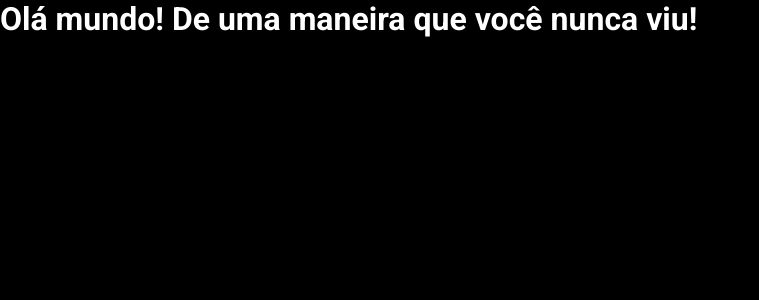
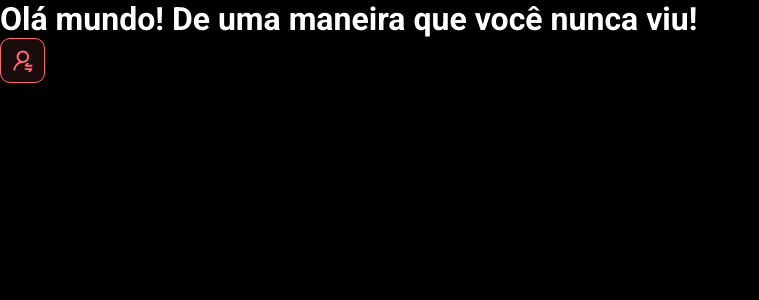
Before and after one commit to ijefin/spring-react, a React (Vite) app in the folder frontend/: page / in a window 1280 px wide. Shown: the top 300 px of the page, without its empty margins (0-759 px from the left). Built offline with nearby package versions, Linux system fonts and the light colour scheme.

Commit message:
first component done

```diff
--- a/frontend/src/App.tsx
+++ b/frontend/src/App.tsx
@@ -1,5 +1,12 @@
+import NotificationButton from "./components/buttons/NotificationButton/notificationButton";
+
 function App() {
-  return <h1>Olá mundo! De uma maneira que você nunca viu!</h1>;
+  return (
+    <>
+      <h1>Olá mundo! De uma maneira que você nunca viu!</h1>
+      <NotificationButton />
+    </>
+  );
 }
 
 export default App;
--- /dev/null
+++ b/frontend/src/components/buttons/NotificationButton/notificationButton.css
@@ -0,0 +1,11 @@
+.dsmeta-red-btn {
+  height: 45px;
+  width: 45px;
+  background: rgba(255, 107, 114, 0.1);
+  border: 1px solid #ff6b72;
+  border-radius: 10px;
+  display: flex;
+  align-items: center;
+  justify-content: center;
+  cursor: pointer;
+}
--- /dev/null
+++ b/frontend/src/components/buttons/NotificationButton/notificationButton.tsx
@@ -0,0 +1,11 @@
+import React from "react";
+import icon from "../../../assets/notification-icon.svg";
+import "./notificationButton.css";
+
+export default function NotificationButton() {
+  return (
+    <div className="dsmeta-red-btn">
+      <img src={icon} alt="Notificar" />
+    </div>
+  );
+}
```
Also changed, not shown: frontend/src/main.tsx (+6 -6 lines).
